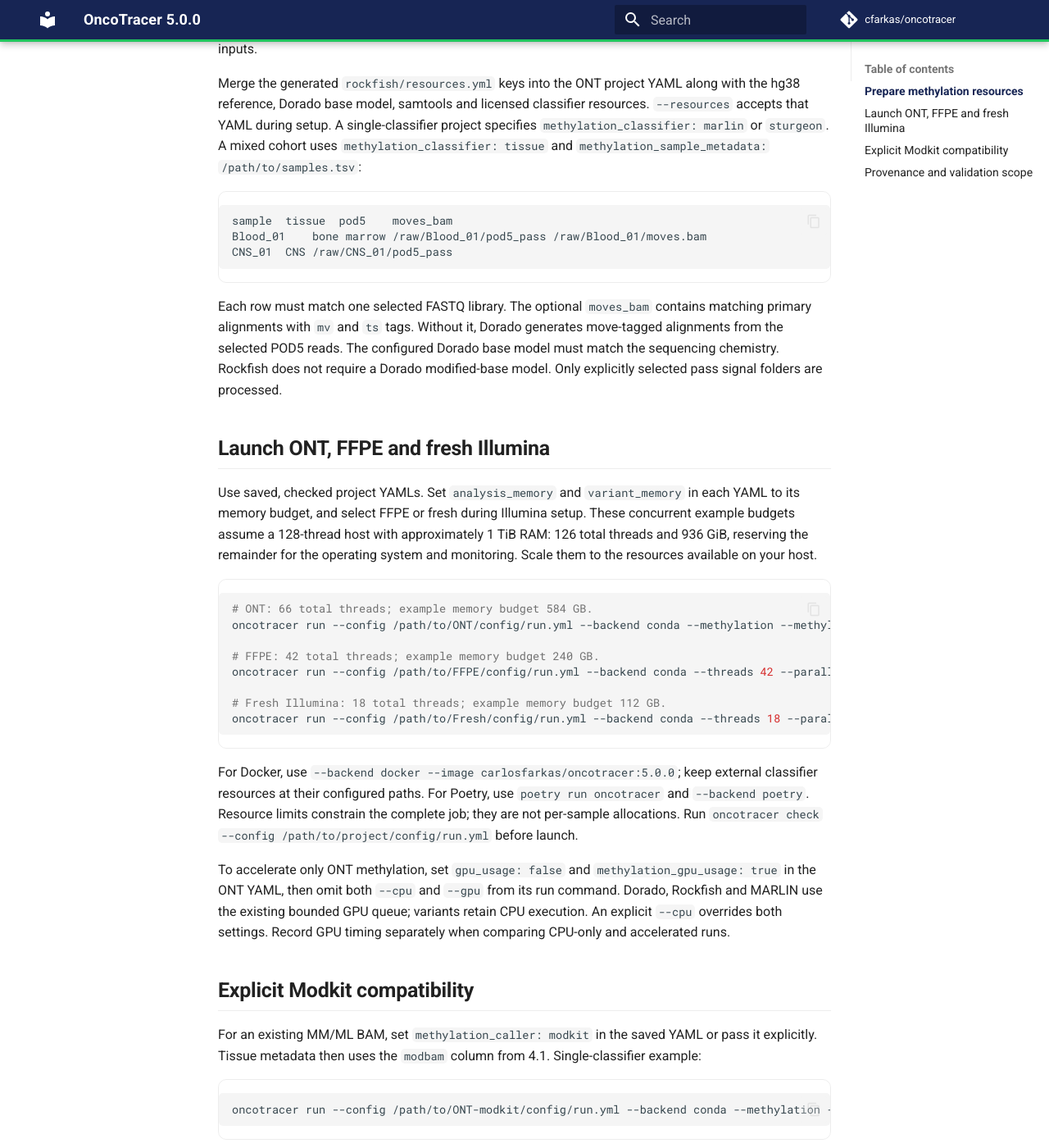
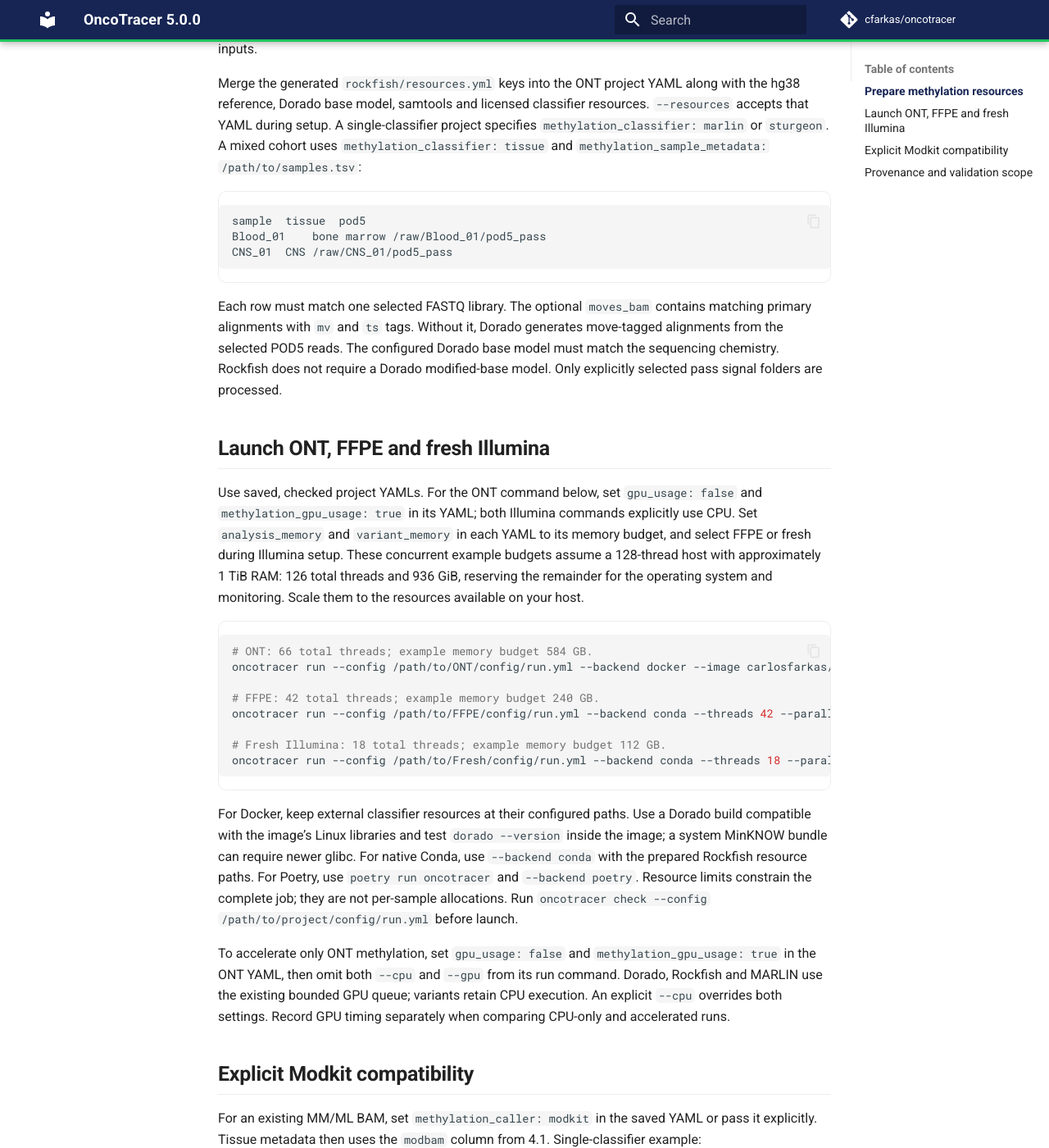
Before and after one commit to cfarkas/oncotracer, an MkDocs documentation site: the page built from docs/releases/5.0.0.md, in a window 1280 px wide and 1400 px high, scrolled down 782 px. Shown: the whole window at 82% size. Built offline with MkDocs 1.6.1 and Material for MkDocs 9.7.7, drawn with Linux system fonts in a browser that asks for light colours; comment, search, counter and statistics services are not loaded.

Commit message:
Refresh v5 setup demo and document methylation-only GPU launch

````diff
--- a/docs/releases/5.0.0.md
+++ b/docs/releases/5.0.0.md
@@ -18,8 +18,8 @@ Use `--cuda` during preparation for CUDA 12.4 wheels, then `--gpu` at analysis t
 Merge the generated `rockfish/resources.yml` keys into the ONT project YAML along with the hg38 reference, Dorado base model, samtools and licensed classifier resources. `--resources` accepts that YAML during setup. A single-classifier project specifies `methylation_classifier: marlin` or `sturgeon`. A mixed cohort uses `methylation_classifier: tissue` and `methylation_sample_metadata: /path/to/samples.tsv`:
 
 ```text
-sample	tissue	pod5	moves_bam
-Blood_01	bone marrow	/raw/Blood_01/pod5_pass	/raw/Blood_01/moves.bam
+sample	tissue	pod5
+Blood_01	bone marrow	/raw/Blood_01/pod5_pass
 CNS_01	CNS	/raw/CNS_01/pod5_pass
 ```
 
@@ -27,11 +27,11 @@ Each row must match one selected FASTQ library. The optional `moves_bam` contain
 
 ## Launch ONT, FFPE and fresh Illumina
 
-Use saved, checked project YAMLs. Set `analysis_memory` and `variant_memory` in each YAML to its memory budget, and select FFPE or fresh during Illumina setup. These concurrent example budgets assume a 128-thread host with approximately 1 TiB RAM: 126 total threads and 936 GiB, reserving the remainder for the operating system and monitoring. Scale them to the resources available on your host.
+Use saved, checked project YAMLs. For the ONT command below, set `gpu_usage: false` and `methylation_gpu_usage: true` in its YAML; both Illumina commands explicitly use CPU. Set `analysis_memory` and `variant_memory` in each YAML to its memory budget, and select FFPE or fresh during Illumina setup. These concurrent example budgets assume a 128-thread host with approximately 1 TiB RAM: 126 total threads and 936 GiB, reserving the remainder for the operating system and monitoring. Scale them to the resources available on your host.
 
 ```bash
 # ONT: 66 total threads; example memory budget 584 GB.
-oncotracer run --config /path/to/ONT/config/run.yml --backend conda --methylation --methylation-caller rockfish --threads 66 --parallel-samples 4 --no-merge-vcfs --cpu --resource-mode dynamic --storage-mode compact --cna-profile sensitive
+oncotracer run --config /path/to/ONT/config/run.yml --backend docker --image carlosfarkas/oncotracer:5.0.0 --methylation --methylation-caller rockfish --threads 66 --parallel-samples 4 --no-merge-vcfs --resource-mode dynamic --storage-mode compact --cna-profile sensitive
 
 # FFPE: 42 total threads; example memory budget 240 GB.
 oncotracer run --config /path/to/FFPE/config/run.yml --backend conda --threads 42 --parallel-samples 5 --no-merge-vcfs --cpu --resource-mode fixed --storage-mode compact --cna-profile standard
@@ -40,7 +40,7 @@ oncotracer run --config /path/to/FFPE/config/run.yml --backend conda --threads 4
 oncotracer run --config /path/to/Fresh/config/run.yml --backend conda --threads 18 --parallel-samples 2 --no-merge-vcfs --cpu --resource-mode fixed --storage-mode compact --cna-profile standard
 ```
 
-For Docker, use `--backend docker --image carlosfarkas/oncotracer:5.0.0`; keep external classifier resources at their configured paths. For Poetry, use `poetry run oncotracer` and `--backend poetry`. Resource limits constrain the complete job; they are not per-sample allocations. Run `oncotracer check --config /path/to/project/config/run.yml` before launch.
+For Docker, keep external classifier resources at their configured paths. Use a Dorado build compatible with the image’s Linux libraries and test `dorado --version` inside the image; a system MinKNOW bundle can require newer glibc. For native Conda, use `--backend conda` with the prepared Rockfish resource paths. For Poetry, use `poetry run oncotracer` and `--backend poetry`. Resource limits constrain the complete job; they are not per-sample allocations. Run `oncotracer check --config /path/to/project/config/run.yml` before launch.
 
 To accelerate only ONT methylation, set `gpu_usage: false` and `methylation_gpu_usage: true` in the ONT YAML, then omit both `--cpu` and `--gpu` from its run command. Dorado, Rockfish and MARLIN use the existing bounded GPU queue; variants retain CPU execution. An explicit `--cpu` overrides both settings. Record GPU timing separately when comparing CPU-only and accelerated runs.
 
````
Also changed, not shown: README.md (+3 -3 lines), docs/assets/setup-demo/index.html (+12 -5 lines), 1 other file.
